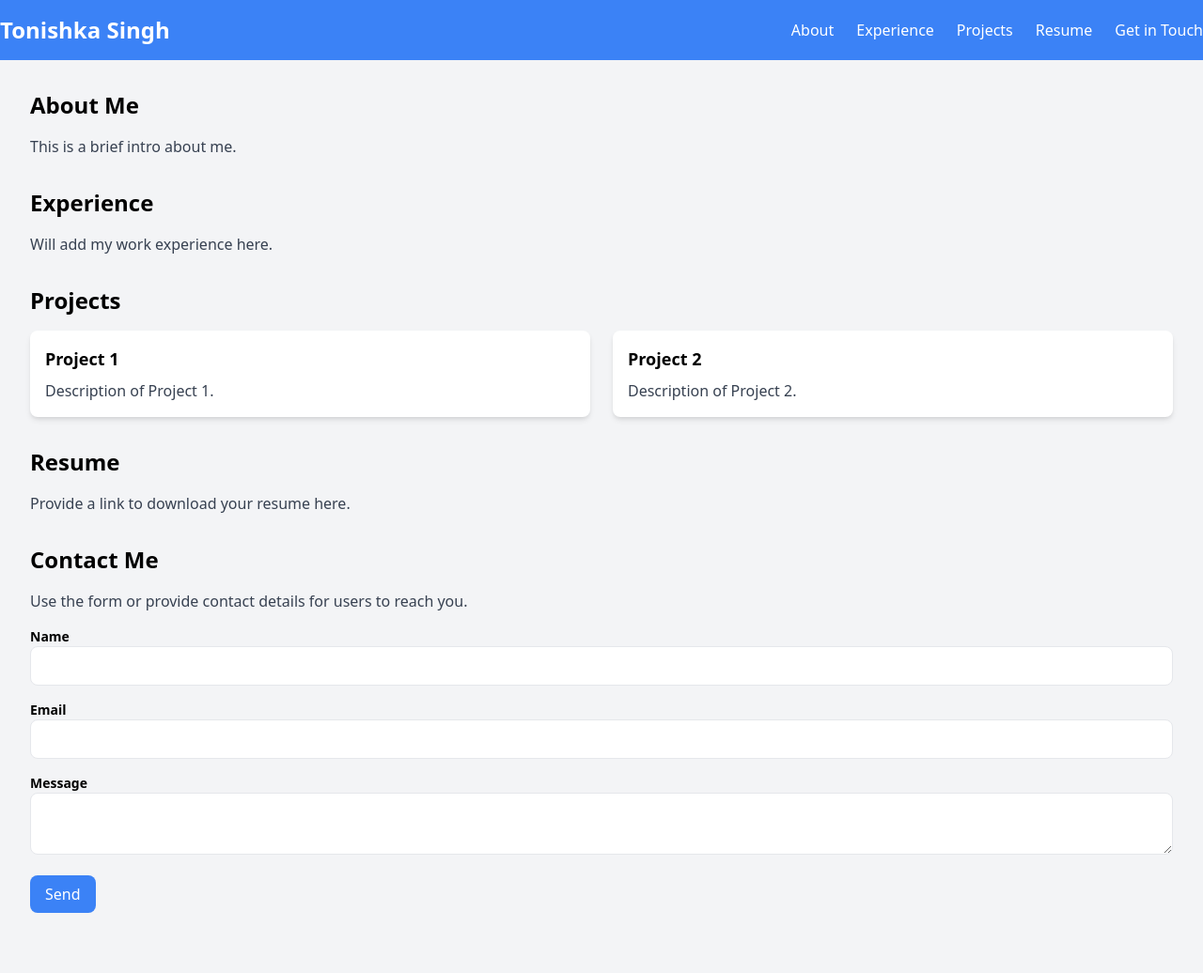
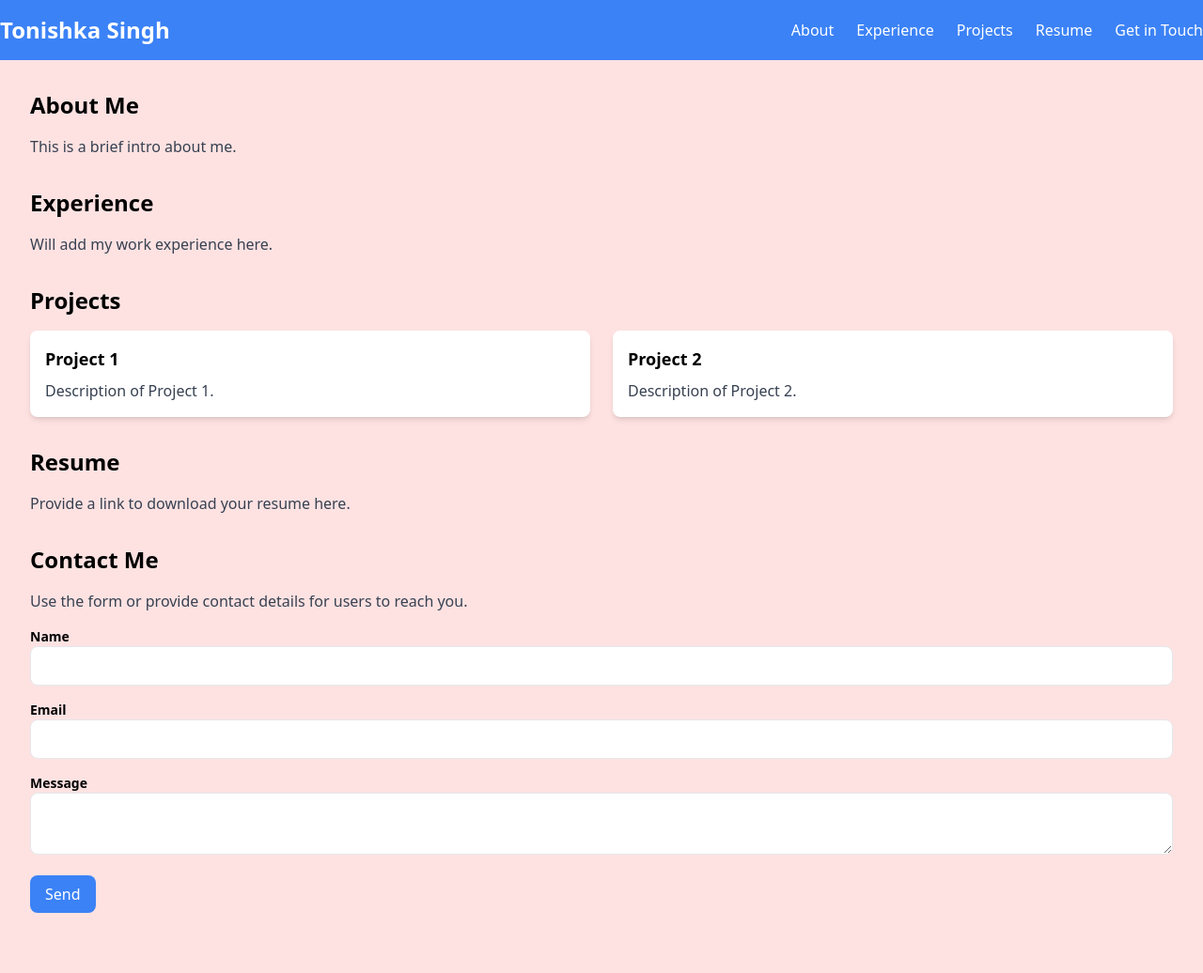
Before and after one commit to tonishka/tonishka.github.io, a Jekyll site: the page index.html, which Jekyll copies as it is, in a window 1280 px wide. Shown: the whole page at 94% size. Built offline with Jekyll 4.4.1, drawn with Linux system fonts in a browser that asks for light colours.

Commit message:
Change color scheme

```diff
--- a/index.html
+++ b/index.html
@@ -5,33 +5,18 @@
   <meta name="viewport" content="width=device-width, initial-scale=1.0">
   <link href="https://cdn.jsdelivr.net/npm/tailwindcss@2.2.15/dist/tailwind.min.css" rel="stylesheet">
   <title>Tonishka Singh</title>
-  <style>
-    /* Custom CSS to override Tailwind CSS classes */
-    .bg-pink {
-      background-color: #FF6B98; /* Custom pink color */
-    }
-    .text-pink {
-      color: #FF6B98; /* Custom pink color */
-    }
-    .border-pink {
-      border-color: #FF6B98; /* Custom pink color */
-    }
-    .hover:bg-pink:hover {
-      background-color: #FF6B98; /* Custom pink color */
-    }
-  </style>
 </head>
-<body class="bg-gray-100 font-sans">
+<body class="bg-red-100 font-sans">
   <header class="bg-blue-500 text-white py-4">
     <div class="container mx-auto flex justify-between items-center">
       <h1 class="text-2xl font-bold">Tonishka Singh</h1>
       <nav>
         <ul class="flex space-x-6">
-          <li><a href="#about" class="hover:text-pink">About</a></li>
-          <li><a href="#experience" class="hover:text-pink">Experience</a></li>
-          <li><a href="#projects" class="hover:text-pink">Projects</a></li>
-          <li><a href="#resume" class="hover:text-pink">Resume</a></li>
-          <li><a href="#contact" class="hover:text-pink">Get in Touch</a></li>
+          <li><a href="#about" class="hover:text-stone-500">About</a></li>
+          <li><a href="#experience" class="hover:text-stone-500">Experience</a></li>
+          <li><a href="#projects" class="hover:text-stone-500">Projects</a></li>
+          <li><a href="#resume" class="hover:text-stone-500">Resume</a></li>
+          <li><a href="#contact" class="hover:text-stone-500">Get in Touch</a></li>
         </ul>
       </nav>
     </div>
```
